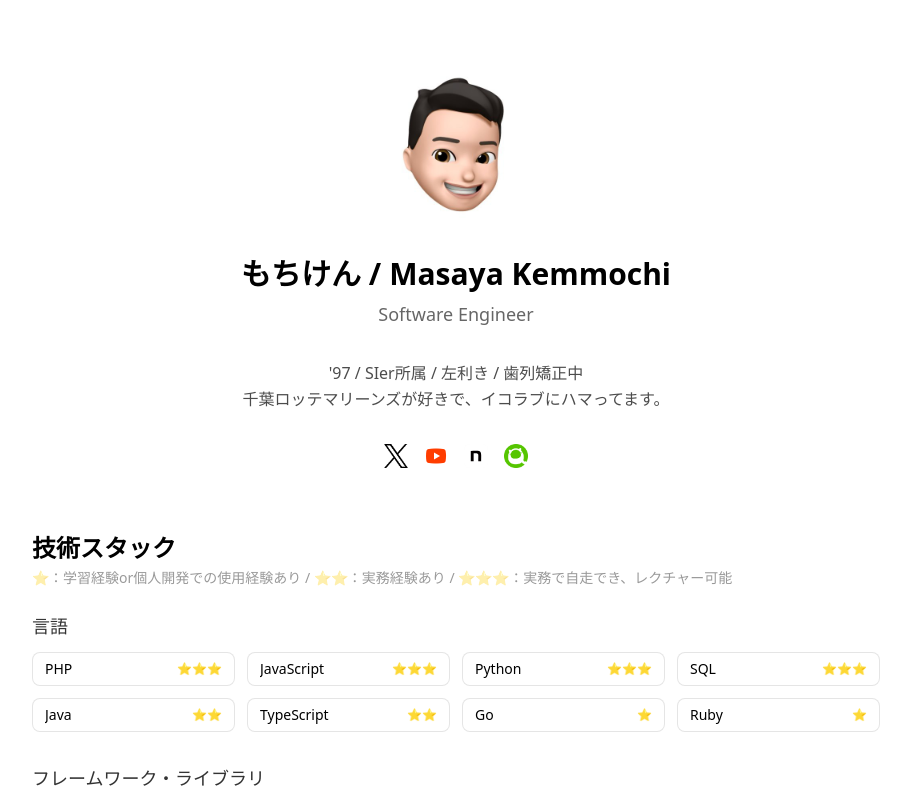
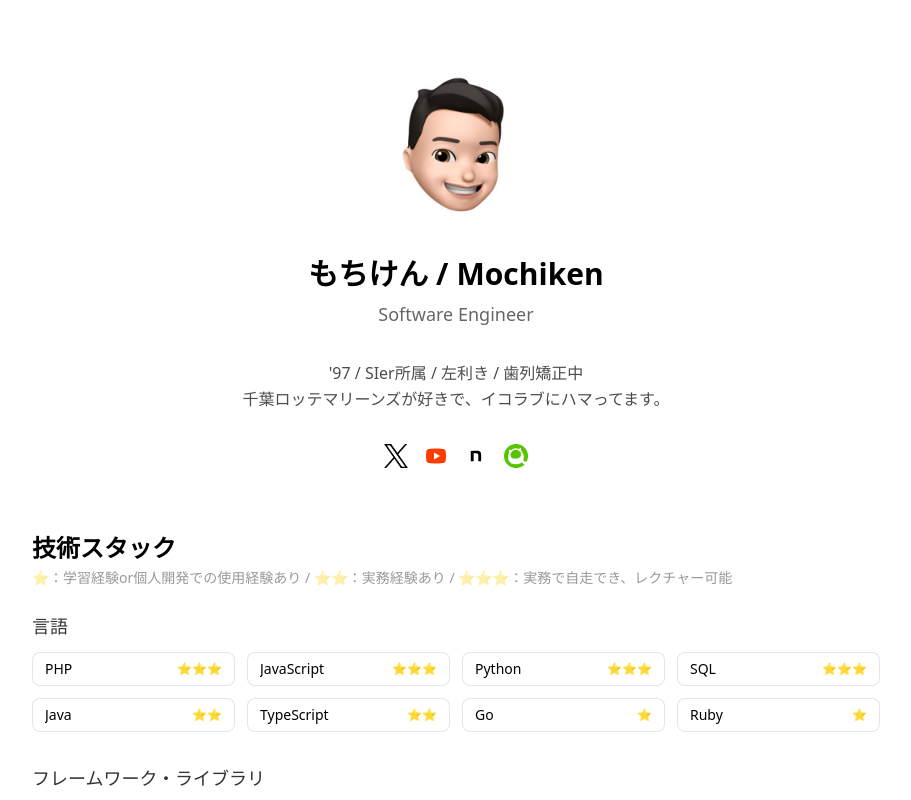
Before and after one commit to nekihcom/portfolio, a Next.js app: page /profile in a window 1280 px wide. Shown: the top 800 px of the page, without its empty margins (184-1095 px from the left). Built offline with nearby package versions, Linux system fonts and the light colour scheme.

Commit message:
トップページCTAの調整
- トップページのプロフィールリンクボタンのホバー演出を強化
- プロフィール表示名を最新の記載に更新

```diff
--- a/src/app/page.tsx
+++ b/src/app/page.tsx
@@ -1,5 +1,7 @@
+import Link from "next/link";
 import { ProfileSection } from "@/components/sections/ProfileSection";
 import { ArticleListSection } from "@/components/sections/ArticleListSection";
+import { Button } from "@/components/ui/button";
 import { profile } from "@/constants/profile";
 import { getNoteArticles } from "@/services/note";
 import { getQiitaArticles } from "@/services/qiita";
@@ -12,6 +14,11 @@ export default async function Home() {
     <div className="min-h-screen bg-white dark:bg-black">
       <main className="mx-auto w-full max-w-4xl px-4 py-8 sm:px-6 sm:py-12 md:py-16">
         <ProfileSection profile={profile} />
+        <div className="flex justify-center pt-6">
+          <Button asChild className="transition-all duration-300 hover:scale-105 hover:shadow-lg active:scale-95">
+            <Link href="/profile">プロフィールを詳しく見てみる</Link>
+          </Button>
+        </div>
         <div className="space-y-12 pt-8 sm:pt-12">
           <ArticleListSection title="note" articles={noteArticles} />
           <ArticleListSection title="Qiita" articles={qiitaArticles} />
--- a/src/constants/profile.ts
+++ b/src/constants/profile.ts
@@ -1,7 +1,7 @@
 import type { Profile, DetailedProfile } from "@/types/type";
 
 export const profile: Profile = {
-  name: "もちけん / Masaya Kemmochi",
+  name: "もちけん / Mochiken",
   occupation: "Software Engineer",
   bio: "'97 / SIer所属 / 左利き / 歯列矯正中<br>千葉ロッテマリーンズが好きで、イコラブにハマってます。",
   imageUrl: "/profile/avatar.jpg", // ダミー画像用のパス
```
